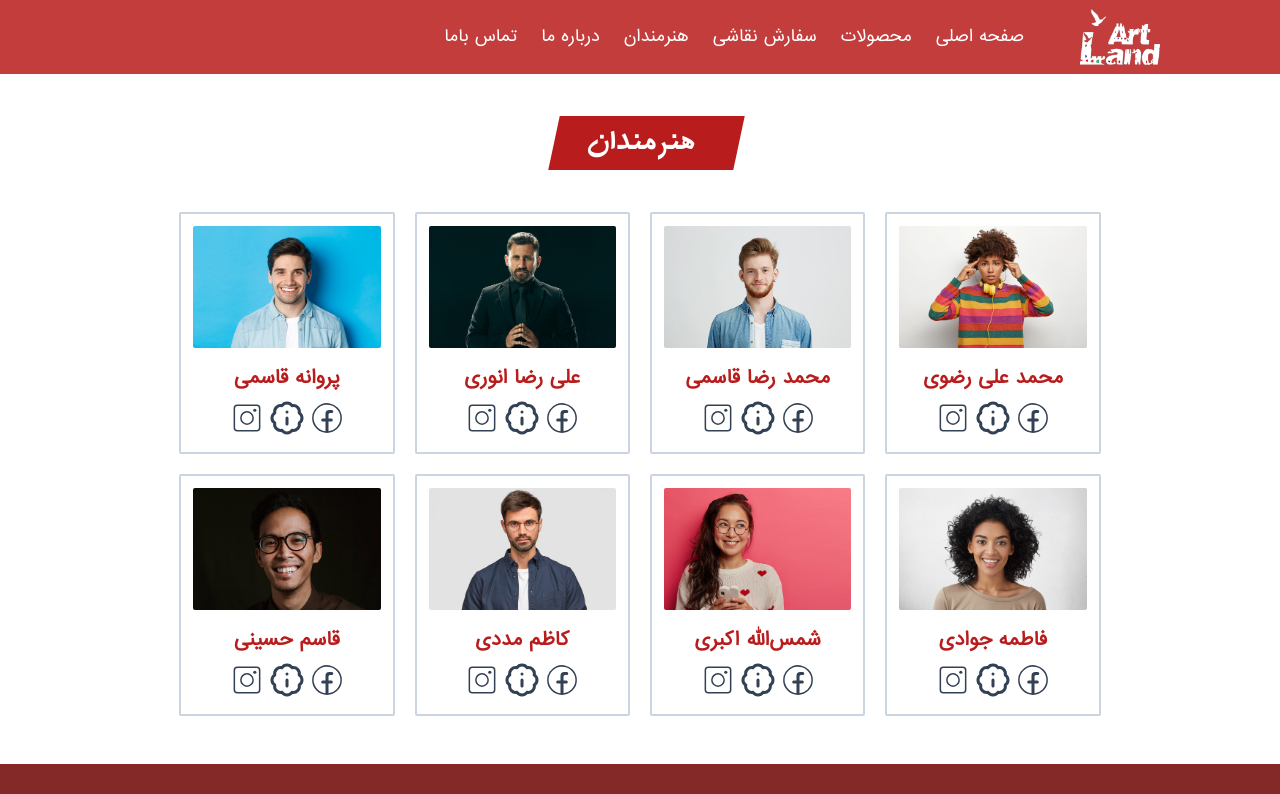
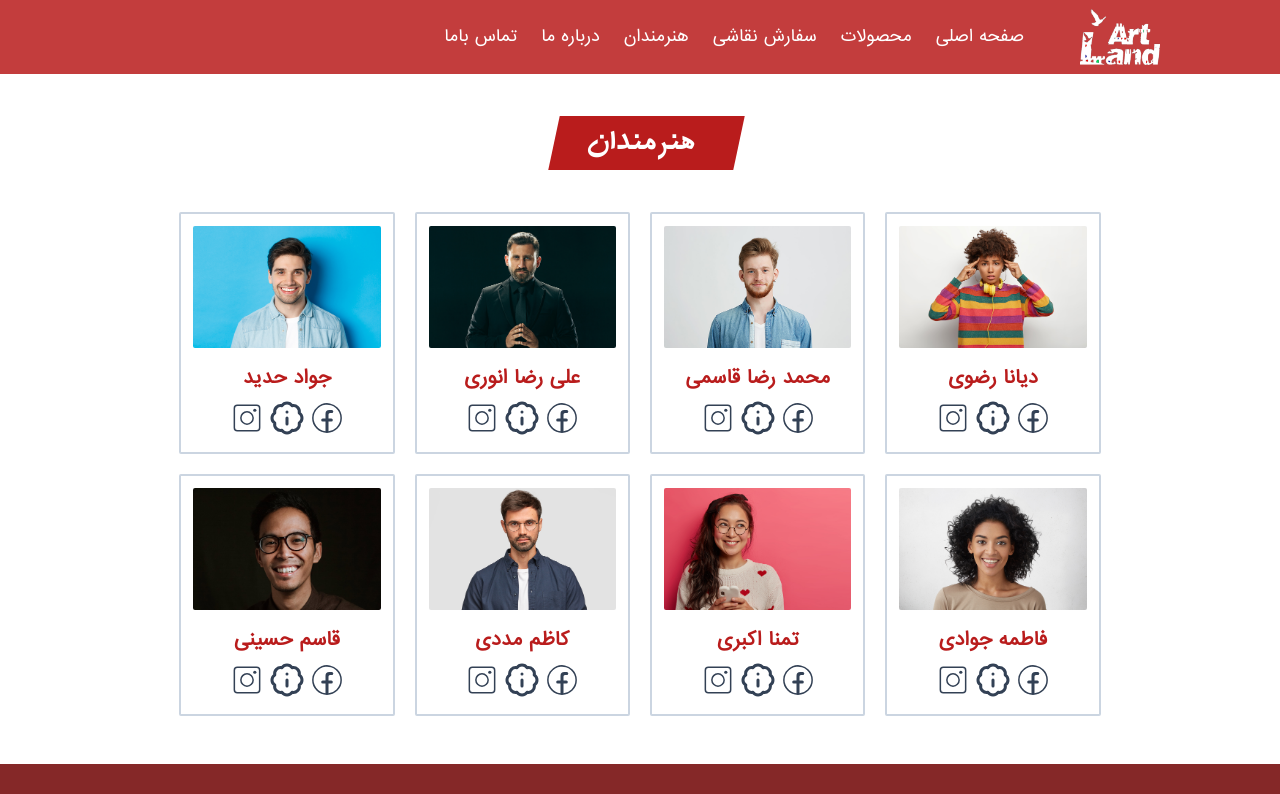
Before and after one commit to Wahidaliyar/artland, a React (Vite) app: page /artists in a window 1280 px wide. Shown: the top 794 px of the page. Built offline with nearby package versions, Linux system fonts and the light colour scheme; some icons are missing.

Commit message:
correct the artists data

```diff
--- a/src/pages/artists/ArtistsContainer.jsx
+++ b/src/pages/artists/ArtistsContainer.jsx
@@ -15,7 +15,7 @@ import artist8 from './../../assets/images/artists/team-member-8.jpg'
 const data = [
     {
         id: '01',
-        name: 'محمد علی رضوی',
+        name: 'دیانا رضوی',
         image: artist1
     },
     {
@@ -30,7 +30,7 @@ const data = [
     },
     {
         id: '04',
-        name: 'پروانه قاسمی',
+        name: 'جواد حدید',
         image: artist4
     },
     {
@@ -40,7 +40,7 @@ const data = [
     },
     {
         id: '06',
-        name: 'شمس‌الله اکبری',
+        name: 'تمنا اکبری',
         image: artist6
     },
     {
```
